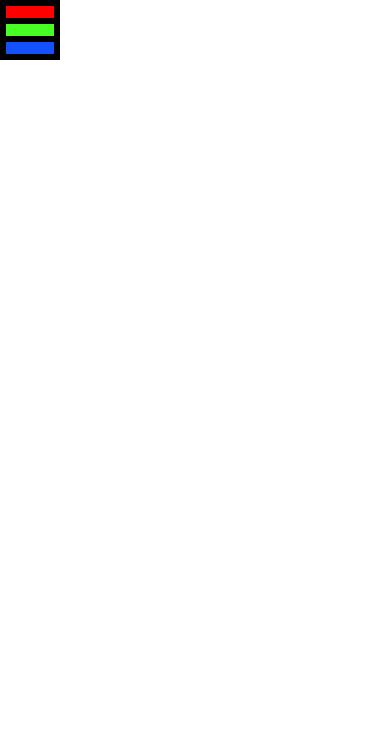
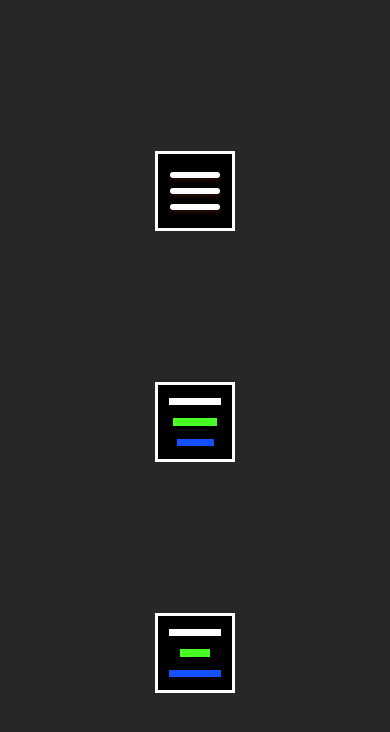
Before and after one commit to igalVilensky/Hamburger-menu, a plain HTML site: page index.html in a window 390 px wide. Drawn offline with Linux system fonts and the light colour scheme.

Commit message:
first hamburger

```diff
--- a/css/style.css
+++ b/css/style.css
@@ -4,30 +4,145 @@
   box-sizing: border-box;
 }
 
+body {
+  background: #272727;
+  display: flex;
+  justify-content: space-evenly;
+  align-items: center;
+  flex-direction: column;
+  height: 100vh;
+}
+
+/* ================
+   First hamburger
+   ================ */
 .my-menu {
-  height: 60px;
-  width: 60px;
+  position: relative;
+  height: 80px;
+  width: 80px;
   background-color: black;
   display: flex;
   flex-direction: column;
   justify-content: space-evenly;
   align-items: center;
+  cursor: pointer;
+  transition: all 0.5s ease-in-out;
+  border: 3px solid white;
 }
 
 .one {
-  width: 80%;
-  height: 20%;
-  background-color: rgb(255, 0, 0);
+  width: 50px;
+  height: 6px;
+  background-color: white;
+  border-radius: 5px;
+  box-shadow: 0 2px 5px rgba(255, 101, 47, 0.2);
+  transition: all 0.5s ease-in-out;
+}
+.one::before,
+.one::after {
+  content: "";
+  position: absolute;
+  width: 50px;
+  height: 6px;
+  background-color: white;
+  border-radius: 5px;
+  box-shadow: 0 2px 5px rgba(255, 101, 47, 0.2);
+  transition: all 0.5s ease-in-out;
 }
 
-.two {
-  width: 80%;
-  height: 20%;
+.one::before {
+  transform: translateY(-16px);
+}
+
+.one::after {
+  transform: translateY(16px);
+}
+
+/* ANIMATION */
+
+.my-menu.open .one {
+  transform: translateX(-50px);
+  background: transparent;
+  box-shadow: none;
+}
+.my-menu.open .one::before {
+  transform: rotate(45deg) translate(35px, -35px);
+  background: red;
+}
+
+.my-menu.open .one::after {
+  transform: rotate(-45deg) translate(35px, 35px);
+  background: red;
+}
+
+/* ================
+   Second hamburger
+   ================ */
+
+.my-menu-sec {
+  position: relative;
+  height: 80px;
+  width: 80px;
+  background-color: black;
+  display: flex;
+  flex-direction: column;
+  justify-content: space-evenly;
+  align-items: center;
+  cursor: pointer;
+  transition: all 0.5s ease-in-out;
+  border: 3px solid white;
+}
+
+.one-sec {
+  width: 70%;
+  height: 10%;
+  background-color: white;
+}
+
+.two-sec {
+  width: 60%;
+  height: 10%;
   background-color: rgb(71, 255, 34);
 }
 
-.three {
-  width: 80%;
-  height: 20%;
+.three-sec {
+  width: 50%;
+  height: 10%;
   background-color: rgb(18, 81, 252);
 }
+
+/* ================
+   THird hamburger
+   ================ */
+
+.my-menu-third {
+  position: relative;
+  height: 80px;
+  width: 80px;
+  background-color: black;
+  display: flex;
+  flex-direction: column;
+  justify-content: space-evenly;
+  align-items: center;
+  cursor: pointer;
+  transition: all 0.5s ease-in-out;
+  border: 3px solid white;
+}
+
+.one-third {
+  width: 70%;
+  height: 10%;
+  background-color: white;
+}
+
+.two-third {
+  width: 40%;
+  height: 10%;
+  background-color: rgb(71, 255, 34);
+}
+
+.three-third {
+  width: 70%;
+  height: 10%;
+  background-color: rgb(18, 81, 252);
+}
--- a/index.html
+++ b/index.html
@@ -10,11 +10,22 @@
   <body>
     <div class="my-menu">
       <div class="one"></div>
-      <div class="two"></div>
-      <div class="three"></div>
     </div>
 
     <script>
+      const menuBtn = document.querySelector(".my-menu");
+      let menuOpen = false;
+      menuBtn.addEventListener("click", () => {
+        if (!menuOpen) {
+          menuBtn.classList.add("open");
+          menuOpen = true;
+        } else {
+          menuBtn.classList.remove("open");
+          menuOpen = false;
+        }
+      });
+    </script>
+    <!-- <script>
       let clicked = false;
       document.querySelector(".my-menu").addEventListener("click", () => {
         clicked = !clicked;
@@ -24,6 +35,44 @@
             "background-color: black;z-index: 1;";
         } else {
           document.querySelector(".one").style.cssText =
+            "background-color: white";
+        }
+      });
+    </script> -->
+    <div class="my-menu-sec">
+      <div class="one-sec"></div>
+      <div class="two-sec"></div>
+      <div class="three-sec"></div>
+    </div>
+    <script>
+      let clicked2 = false;
+      document.querySelector(".my-menu-sec").addEventListener("click", () => {
+        clicked2 = !clicked2;
+
+        if (clicked2) {
+          document.querySelector(".one-sec").style.cssText =
+            "background-color: black;z-index: 1;";
+        } else {
+          document.querySelector(".one-sec").style.cssText =
+            "background-color: red";
+        }
+      });
+    </script>
+    <div class="my-menu-third">
+      <div class="one-third"></div>
+      <div class="two-third"></div>
+      <div class="three-third"></div>
+    </div>
+    <script>
+      let clicked3 = false;
+      document.querySelector(".my-menu-third").addEventListener("click", () => {
+        clicked3 = !clicked3;
+
+        if (clicked3) {
+          document.querySelector(".one-third").style.cssText =
+            "background-color: black;z-index: 1;";
+        } else {
+          document.querySelector(".one-third").style.cssText =
             "background-color: red";
         }
       });
```
